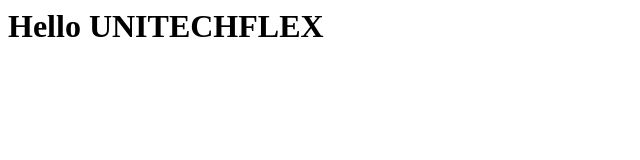
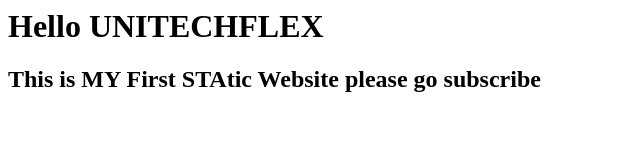
Before and after one commit to Prathm09/myfirststaticweb, a plain HTML site: page index.html in a window 1280 px wide. Shown: the whole page, without its empty margins (0-640 px from the left). Drawn offline with Linux system fonts and the light colour scheme.

Commit message:
edited index.html

```diff
--- a/index.html
+++ b/index.html
@@ -1 +1,2 @@
 <h1> Hello UNITECHFLEX</h1>
+<h2>This is MY First STAtic Website please go subscribe </h2>
```
